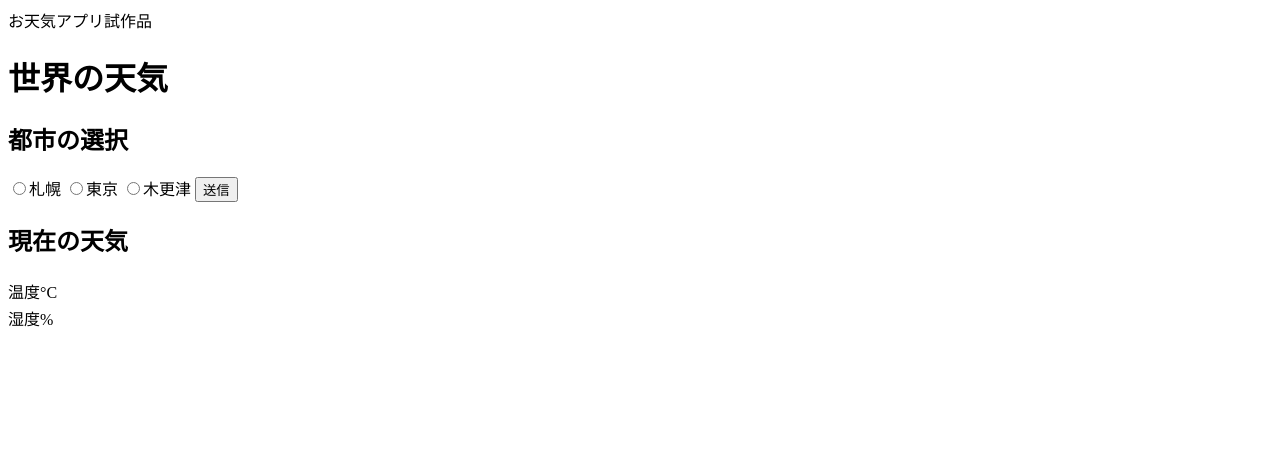
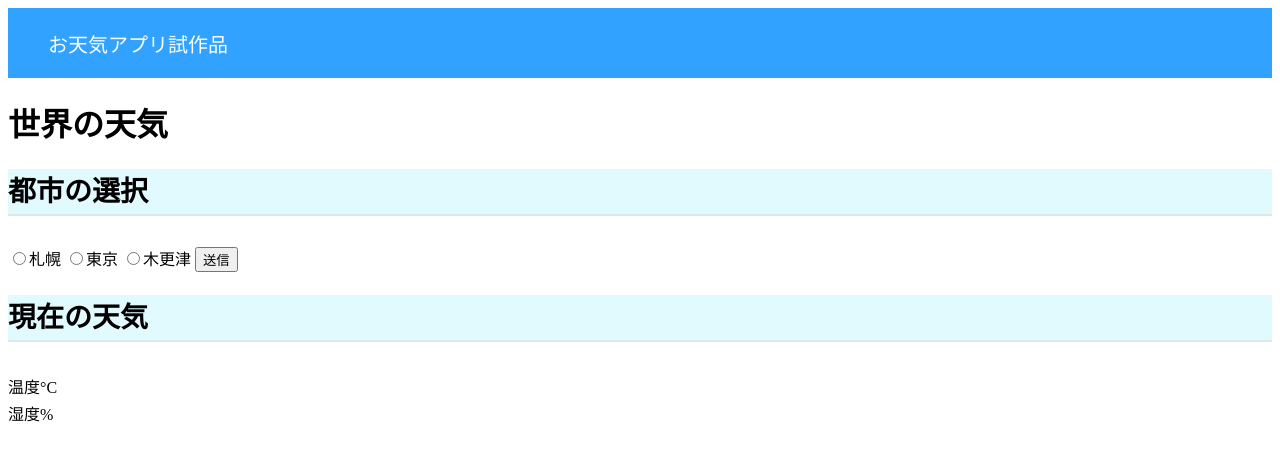
Before and after one commit to miruchapo10/test, a plain HTML site: page index.html in a window 1280 px wide. Drawn offline with nearby package versions, Linux system fonts and the light colour scheme.

Commit message:
Update weather_design.css

```diff
--- a/weather_design.css
+++ b/weather_design.css
@@ -1,3 +1,27 @@
+.header{
+    background-color: rgba(0, 140, 255, 0.808);
+    color:white;
+    height: 70px;
+}
+
+.header-logo{
+    font-size: 20px;
+    padding: 21px 40px;
+}
+
+.header img{
+    width: 80%;
+    vertical-align: top;
+}
+
+.section-title{
+    border-bottom: 2px solid #dee7ec;
+    font-size: 28px;
+    padding-bottom: 5px;
+    margin-bottom: 30px;
+    background-color: rgba(125, 230, 248, 0.226);
+}
+
 .bold{
     font-weight: bold;
     font-size: 1.5em;
```
